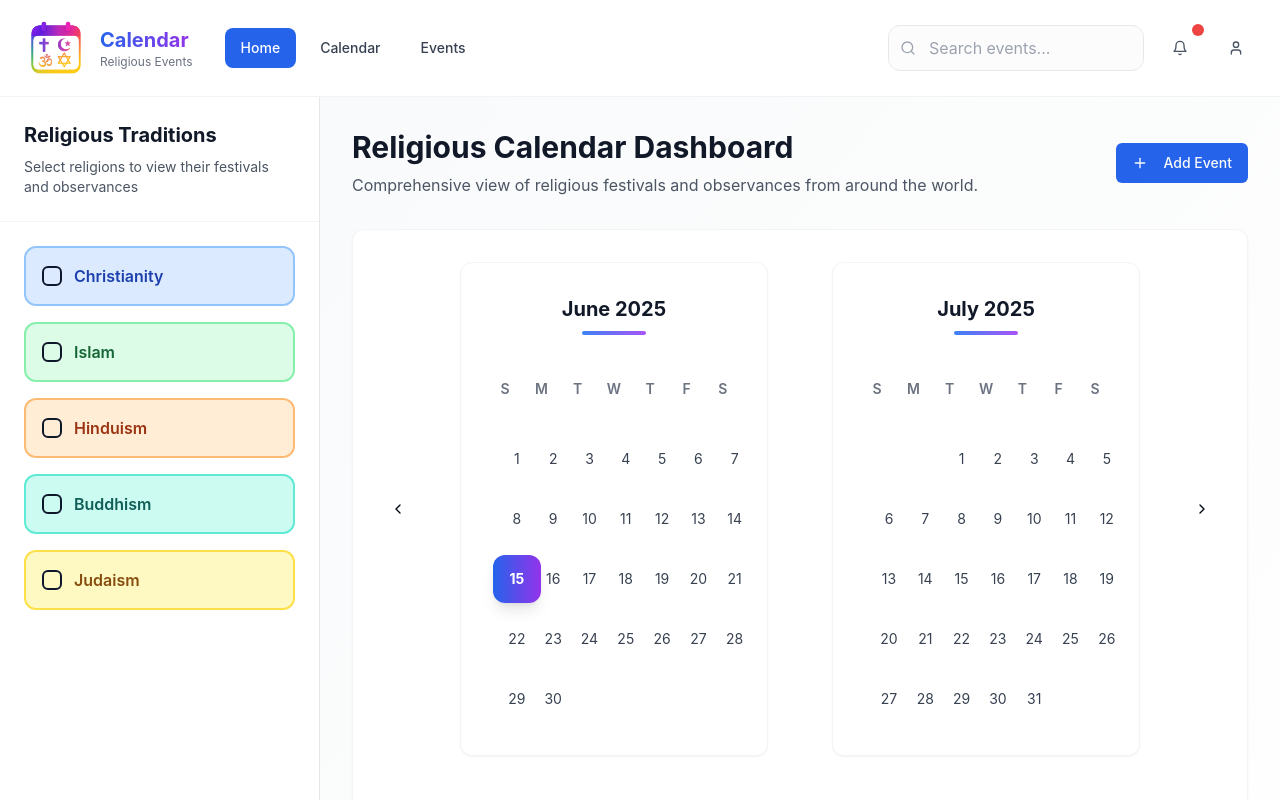
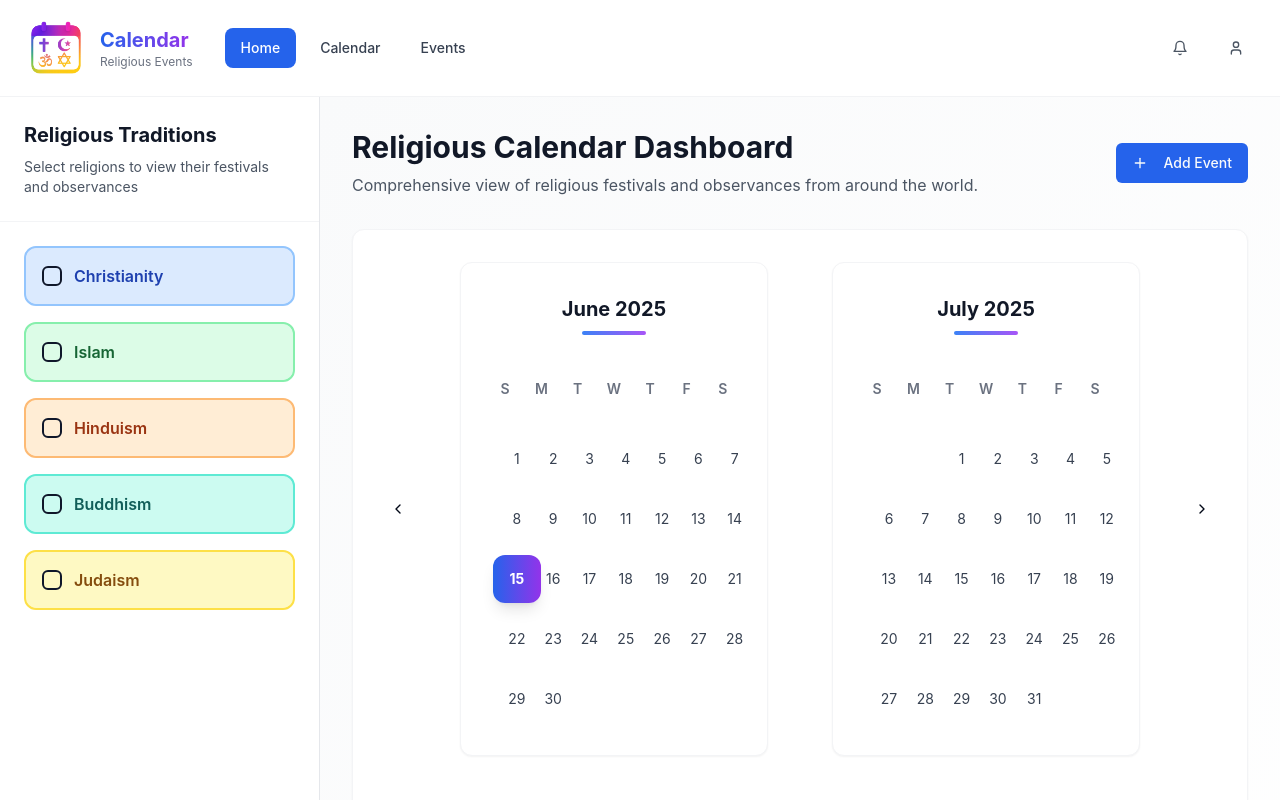
Before and after one commit to Redstruck/OmniCal, a React (Vite) app: page / in a window 1280 px wide. Shown: the top 800 px of the page. Built offline with nearby package versions, Linux system fonts and the light colour scheme.

Commit message:
Visual edit in Lovable
Edited UI in Lovable

```diff
--- a/src/components/Navigation.tsx
+++ b/src/components/Navigation.tsx
@@ -35,12 +35,12 @@ const Navigation = ({
         </div>
         <div className="flex items-center gap-4">
           <div className="relative">
-            <Search className="absolute left-3 top-1/2 transform -translate-y-1/2 text-gray-400 h-4 w-4" />
-            <input type="text" placeholder="Search events..." className="pl-10 pr-4 py-2.5 border border-gray-200 rounded-xl bg-gray-50/50 focus:outline-none focus:ring-2 focus:ring-blue-500/20 focus:border-blue-400 focus:bg-white transition-all duration-200 w-64" />
+
+
           </div>
           <Button variant="ghost" size="icon" className="relative hover:bg-gray-100/80 rounded-xl">
             <Bell className="h-5 w-5 text-gray-600" />
-            <div className="absolute -top-1 -right-1 w-3 h-3 bg-red-500 rounded-full"></div>
+
           </Button>
           <Button variant="ghost" size="icon" className="hover:bg-gray-100/80 rounded-xl">
             <User className="h-5 w-5 text-gray-600" />
```
